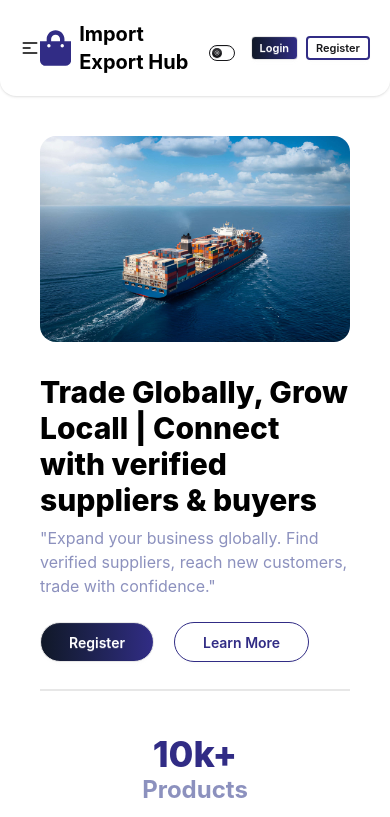
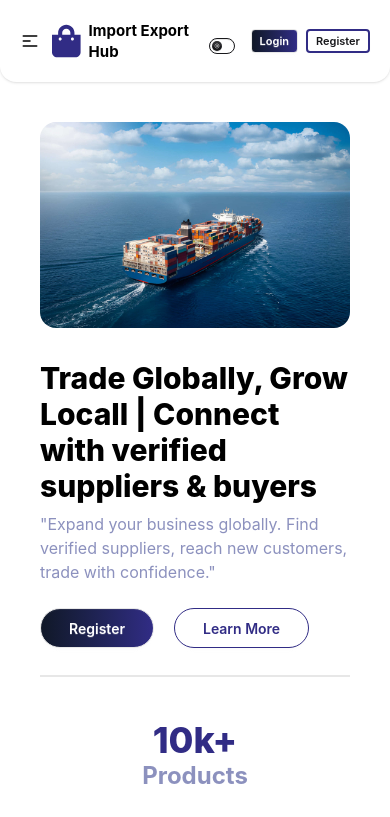
Before and after one commit to amitpaul9/import-export-hub-client, a React (Vite) app: page / in a window 390 px wide. Shown: the top 817 px of the page. Built offline with nearby package versions, Linux system fonts and the light colour scheme; no server answers.

Commit message:
fixed header responsiveness

```diff
--- a/src/Components/Header/Header.jsx
+++ b/src/Components/Header/Header.jsx
@@ -44,7 +44,7 @@ const Navbar = () => {
             {links}
           </ul>
         </div>
-        <Link className=" text-xl" to="/"><div className=' flex justify-center items-center gap-2'><FaShoppingBag className='fill-indigo-900 w-12 h-12' /><h1 className='font-bold text-black'>Import Export Hub</h1></div></Link>
+        <Link className=" text-xl" to="/"><div className=' flex justify-center items-center gap-2'><FaShoppingBag className='ml-3 fill-indigo-900 w-9 h-9 lg:w-12 lg:h-12' /><h1 className='font-bold text-[15px] md:text-xl lg:text-xl text-black'>Import Export Hub</h1></div></Link>
       </div>
       <div className="navbar-center hidden lg:flex">
         <ul className=" menu-horizontal px-1 text-white">
@@ -53,7 +53,7 @@ const Navbar = () => {
       </div>
 
       {/* theme toggle */}
-      <div className='navbar-end flex gap-12 lg:gap-3 items-center'>
+      <div className='navbar-end flex gap-12 md:gap-0 lg:gap-3 items-center'>
         <div className='text-center'>
           <label className=" toggle toggle-xs lg:toggle-lg  text-base-content">
             <input
```
